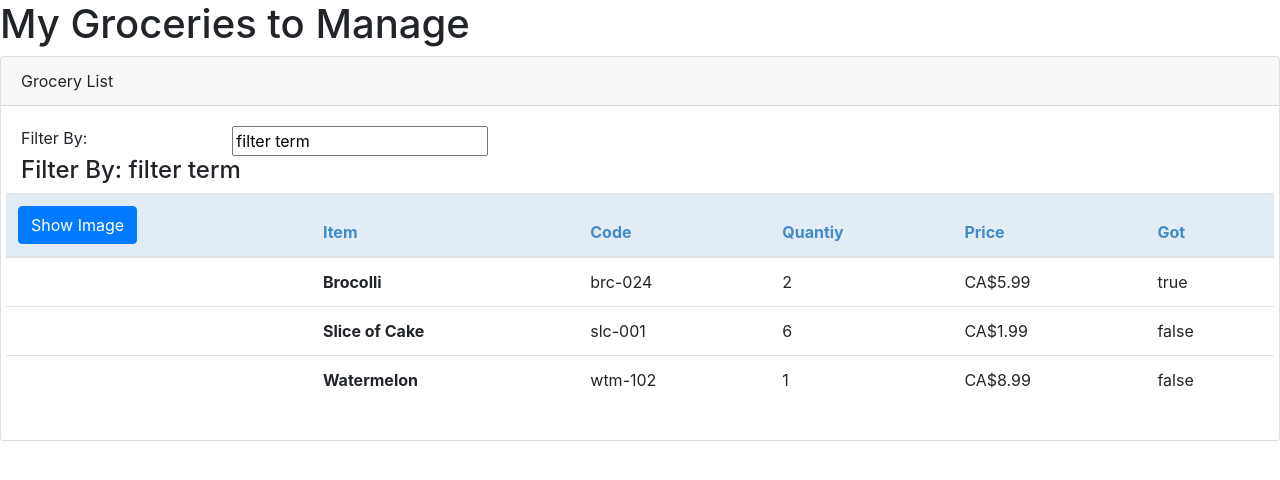
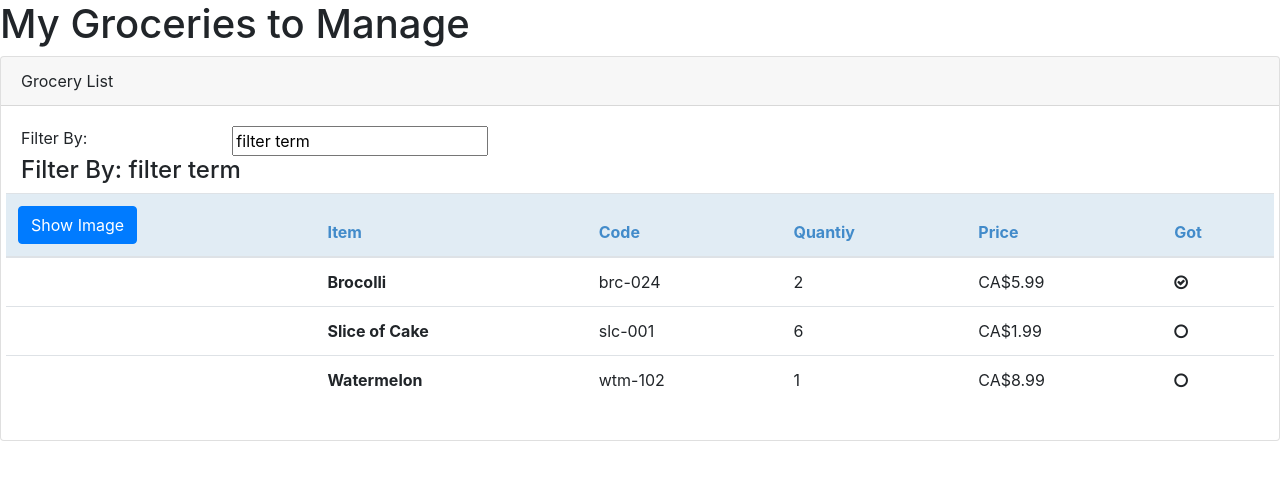
Before and after one commit to yl-xin/Grocery_List, an Angular app: page / in a window 1280 px wide. Shown: the top 480 px of the page. Built offline with nearby package versions, Linux system fonts and the light colour scheme.

Commit message:
Pass data from parent to child with input binding

```diff
--- a/package.json
+++ b/package.json
@@ -20,6 +20,7 @@
     "@angular/platform-browser-dynamic": "~9.1.0",
     "@angular/router": "~9.1.0",
     "bootstrap": "^4.4.1",
+    "font-awesome": "^4.7.0",
     "rxjs": "~6.5.4",
     "tslib": "^1.10.0",
     "zone.js": "~0.10.2"
--- a/src/app/app.module.ts
+++ b/src/app/app.module.ts
@@ -4,11 +4,13 @@ import {FormsModule} from '@angular/forms';
 
 import { AppComponent } from './app.component';
 import {GroceryListComponent} from './groceries/grocerieslist.component';
+import {CheckCircleComponent} from 'src/shared/check-circle.component';
 
 @NgModule({
   declarations: [
     AppComponent,
-    GroceryListComponent
+    GroceryListComponent,
+    CheckCircleComponent
   ],
   imports: [
     BrowserModule,
--- a/src/app/groceries/grocerieslist.component.html
+++ b/src/app/groceries/grocerieslist.component.html
@@ -38,7 +38,7 @@
                             <td>{{grocery.groceryCode | lowercase}}</td>
                             <td>{{grocery.quantity}}</td>
                             <td>{{grocery.price | currency: 'CAD'}}</td>
-                            <td>{{grocery.gotIt}}</td>
+                            <td><app-check-circle [isChecked]="grocery.gotIt"></app-check-circle> </td>
                         </tr>
 
                     </tbody>
--- /dev/null
+++ b/src/shared/check-circle.component.ts
@@ -0,0 +1,14 @@
+import {Component, Input} from '@angular/core';
+@Component({
+    selector:'app-check-circle',
+    templateUrl:'check-circle.component.html',
+    styleUrls:['check-circle.component.css']
+})
+export class CheckCircleComponent{
+    @Input() isChecked:boolean=false;
+    onClick():void {
+        this.isChecked =! this.isChecked;
+    }
+
+
+}
--- a/src/styles.css
+++ b/src/styles.css
@@ -1,2 +1,3 @@
 /* You can add global styles to this file, and also import other style files */
-@import '~bootstrap/dist/css/bootstrap.min.css'
+@import '~bootstrap/dist/css/bootstrap.min.css';
+@import '~font-awesome/css/font-awesome.min.css';
```
Also changed, not shown: 1 other file (tests, documents, lock files or other folders).
